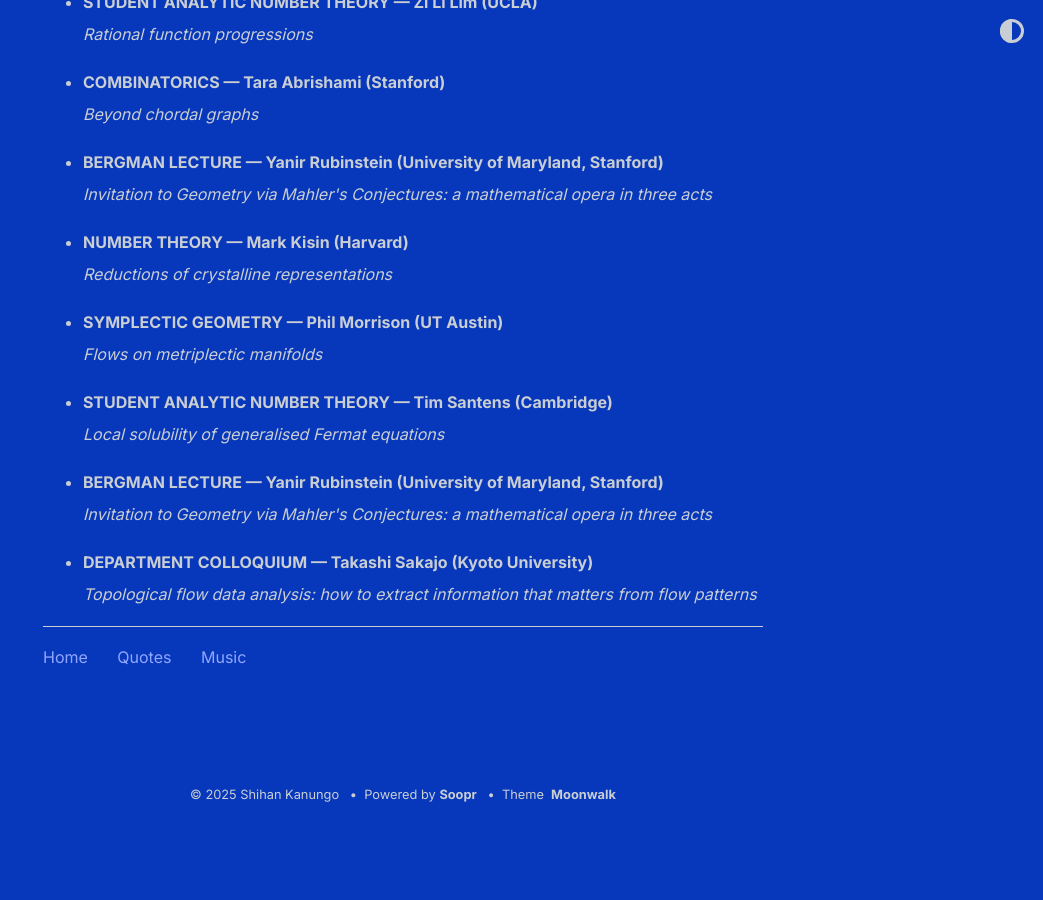
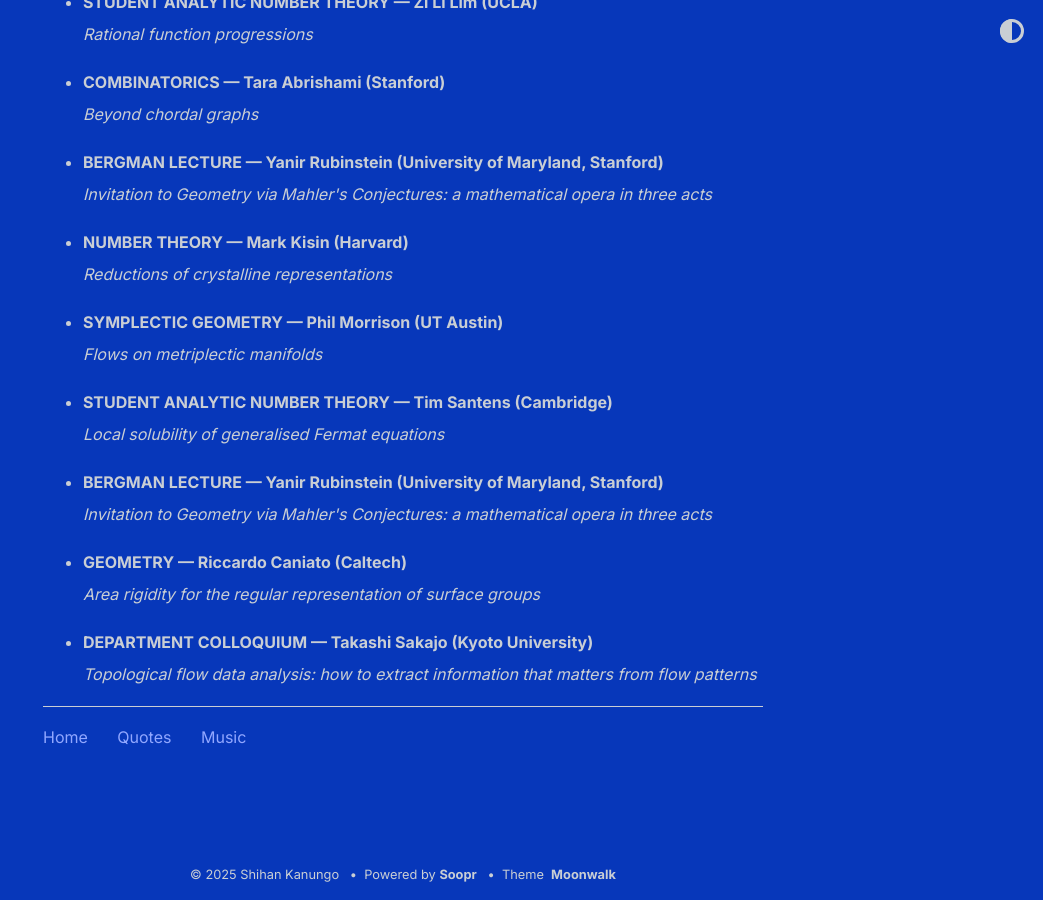
Before and after one commit to shihankanungo/shihankanungo.github.io, a Jekyll site: the page built from math-talks.md, in a window 1280 px wide and 900 px high, scrolled down 7133 px. Shown: the whole window, without its empty margins (237-1280 px from the left). Built offline with Jekyll 4.4.1, drawn with Linux system fonts in a browser that asks for light colours; before the commit the page ends 7953 px from its top, so only the background shows below that.

Commit message:
Update math-talks.md

```diff
--- a/math-talks.md
+++ b/math-talks.md
@@ -490,6 +490,14 @@ _Finding Arithmetic Progressions in Dense Sets of Integers_
 
 <ul>
 <li><details>
+  <summary style="list-style: none;"><b>GEOMETRY &mdash; Riccardo Caniato (Caltech)</b><br>
+    <i>Area rigidity for the regular representation of surface groups</i></summary>
+  <small><img src="images/10-15c.png" alt="Oct 15"></small>
+</details></li>
+</ul>
+
+<ul>
+<li><details>
   <summary style="list-style: none;"><b>DEPARTMENT COLLOQUIUM &mdash; Takashi Sakajo (Kyoto University)</b><br>
     <i>Topological flow data analysis: how to extract information that matters from flow patterns</i></summary>
   <small><img src="images/10-16.png" alt="Oct 16"></small>
```
